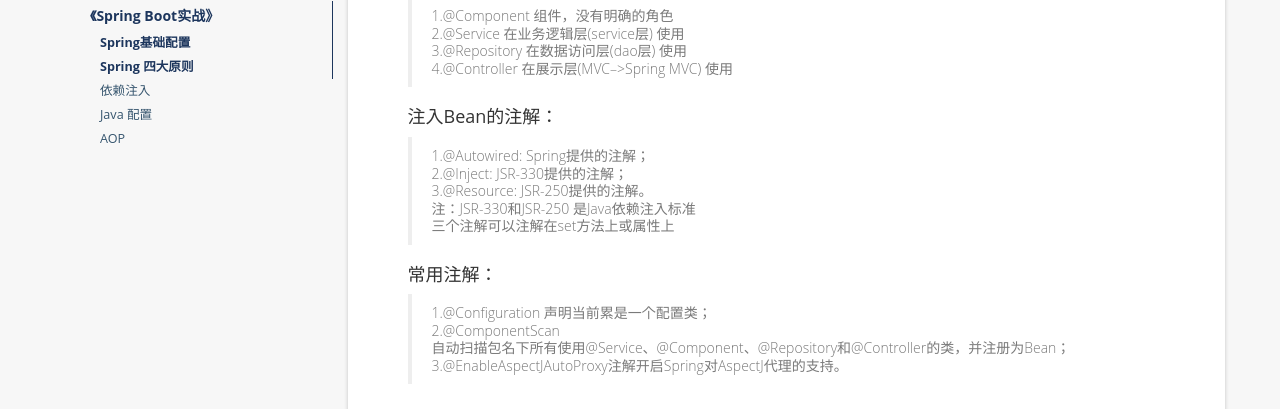
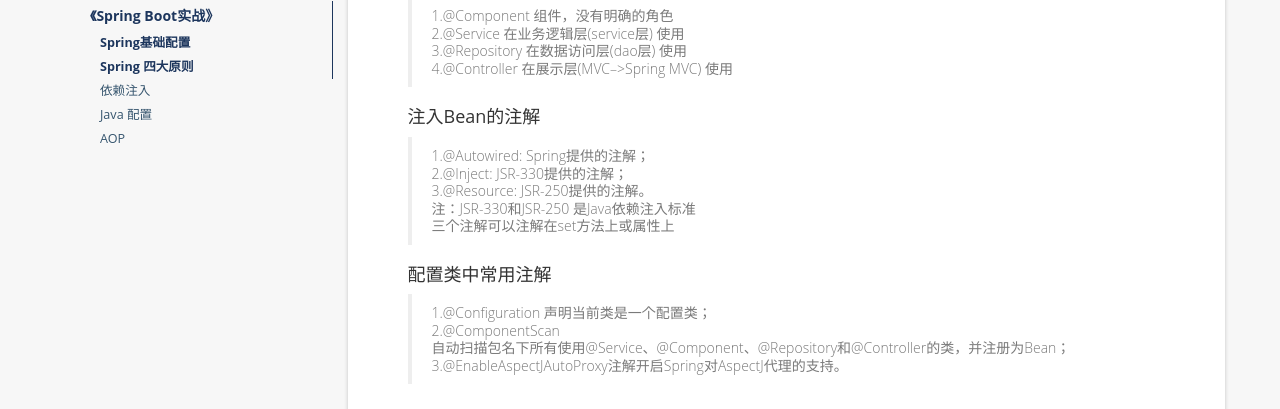
Before and after one commit to JettyLee/blog, a Jekyll site: the page built from _posts/2016-11-28-springboot-spring.md, in a window 1280 px wide and 900 px high, scrolled down 1056 px. Shown: the part 156-565 px from the top of the window. Built offline with Jekyll 4.4.1, drawn with Linux system fonts in a browser that asks for light colours; comment, search, counter and statistics services are not loaded.

Commit message:
update spring base

```diff
--- a/_posts/2016-11-28-springboot-spring.md
+++ b/_posts/2016-11-28-springboot-spring.md
@@ -50,7 +50,7 @@ Spring 提供了3种方式实现Bean的创建和管理依赖。
 <br/>3.@Repository 在数据访问层(dao层) 使用
 <br/>4.@Controller 在展示层(MVC-->Spring MVC) 使用
 
-#### 注入Bean的注解：
+#### 注入Bean的注解
 
 >1.@Autowired: Spring提供的注解；
 <br/>2.@Inject: JSR-330提供的注解；
@@ -58,8 +58,9 @@ Spring 提供了3种方式实现Bean的创建和管理依赖。
 <br/>注：JSR-330和JSR-250 是Java依赖注入标准
 <br/>三个注解可以注解在set方法上或属性上
 
-#### 常用注解：
->1.@Configuration 声明当前累是一个配置类；
+#### 配置类中常用注解
+
+>1.@Configuration 声明当前类是一个配置类；
 <br/>2.@ComponentScan
 <br/>自动扫描包名下所有使用@Service、@Component、@Repository和@Controller的类，并注册为Bean；
 <br/>3.@EnableAspectJAutoProxy注解开启Spring对AspectJ代理的支持。
@@ -103,14 +104,16 @@ AOP:面向切面编程，相当于OOP面向对象编程。
 ##### @Retention
 
 >@Retention: 定义注解的保留策略
-<br/>1.@Retention(RetentionPolicy.SOURCE)    //注解仅存在于源码中，在class字节码文件中不包含
+
+>1.@Retention(RetentionPolicy.SOURCE)    //注解仅存在于源码中，在class字节码文件中不包含
 <br/>2.@Retention(RetentionPolicy.CLASS)  // 默认的保留策略，注解会在class字节码文件中存在，但运行时无法获得，
 <br/>3.@Retention(RetentionPolicy.RUNTIME)   // 注解会在class字节码文件中存在，在运行时可以通过反射获取到
 
 ##### @Target
 
 >@Target：定义注解的作用目标
-<br/>1.@Target(ElementType.TYPE) // 接口、类、枚举、注解
+
+>1.@Target(ElementType.TYPE) // 接口、类、枚举、注解
 <br/>2.@Target(ElementType.FIELD)  // 字段、枚举的常量
 <br/>3.@Target(ElementType.METHOD)  // 方法
 <br/>4.@Target(ElementType.PARAMETER)  // 方法参数
```
